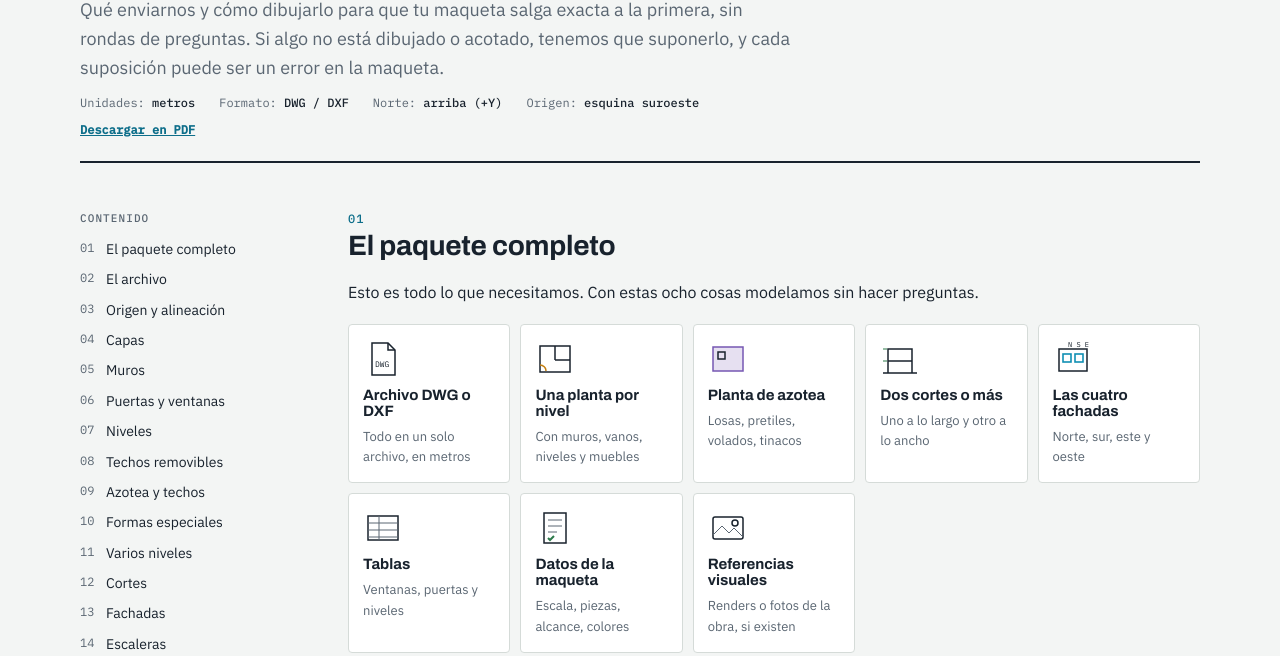
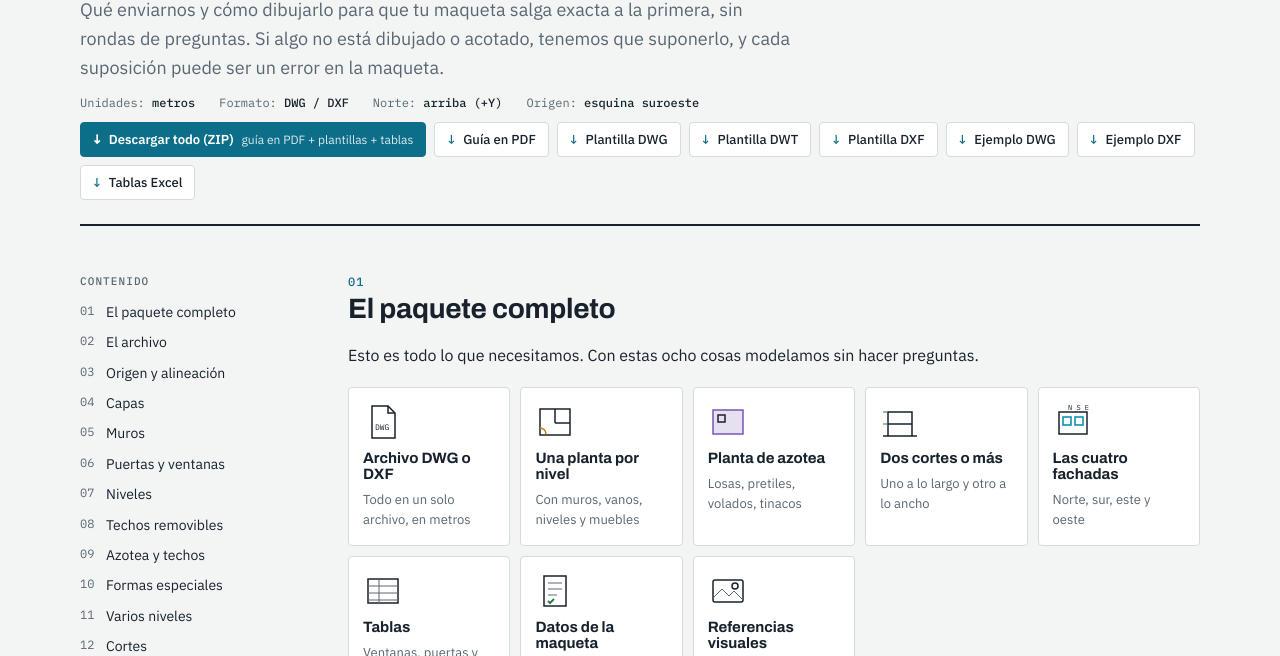
Before and after one commit to MFPC0/guia-planos-maquetas, a plain HTML site: page index.html in a window 1280 px wide. Shown: the part 141-797 px from the top of the page. Drawn offline with Linux system fonts and the light colour scheme.

Commit message:
Barra de descargas, paquete ZIP completo y descarga forzada de DWG/DXF
Co-Authored-By: Claude Opus 5.5 <noreply@anthropic.com>

```diff
--- a/index.html
+++ b/index.html
@@ -49,6 +49,14 @@ h1 { font: 800 clamp(30px, 5vw, 48px)/1.05 var(--font-display); margin: 0; lette
 .lede { max-width: 66ch; margin: 0; font-size: 18px; color: var(--muted); }
 .titleblock { display: flex; flex-wrap: wrap; gap: 8px 24px; font: 12px var(--font-mono); color: var(--muted); }
 .titleblock b { color: var(--ink); font-weight: 500; }
+.downloads { display: flex; flex-wrap: wrap; gap: 8px; }
+.dl { display: inline-flex; align-items: center; gap: 2px 8px; flex-wrap: wrap; padding: 8px 12px; border: 1px solid var(--rule);
+  border-radius: 4px; background: var(--sheet); color: var(--ink); text-decoration: none; font: 500 13px var(--font-body); }
+.dl::before { content: "↓"; font-family: var(--font-mono); color: var(--accent); }
+.dl:hover { border-color: var(--accent); color: var(--accent); }
+.dl.main { background: var(--accent); border-color: var(--accent); color: var(--sheet); font-weight: 600; }
+.dl.main::before { color: var(--sheet); }
+.dl.main small { font-weight: 400; opacity: .85; font-size: 12px; }
 
 nav.toc { position: sticky; top: calc(env(safe-area-inset-top, 0px) + 24px); align-self: start; font-size: 14px;
   max-height: calc(100vh - 48px); overflow-y: auto; }
@@ -188,7 +196,16 @@ a { color: var(--accent); }
     <h1>Guía de planos para maquetas</h1>
     <p class="lede">Qué enviarnos y cómo dibujarlo para que tu maqueta salga exacta a la primera, sin rondas de preguntas. Si algo no está dibujado o acotado, tenemos que suponerlo, y cada suposición puede ser un error en la maqueta.</p>
     <div class="titleblock"><span>Unidades: <b>metros</b></span><span>Formato: <b>DWG / DXF</b></span><span>Norte: <b>arriba (+Y)</b></span><span>Origen: <b>esquina suroeste</b></span></div>
-<div class="titleblock"><a href="Guia_de_planos_para_maquetas.pdf" style="font-weight:600">Descargar en PDF</a></div>
+    <div class="downloads" id="descargas">
+      <a class="dl main" href="https://mfpc0.github.io/guia-planos-maquetas/descargas/Guia_planos_maquetas_paquete_completo.zip" download>Descargar todo (ZIP)<small>guía en PDF + plantillas + tablas</small></a>
+      <a class="dl" href="https://mfpc0.github.io/guia-planos-maquetas/Guia_de_planos_para_maquetas.pdf" download>Guía en PDF</a>
+      <a class="dl" href="https://mfpc0.github.io/guia-planos-maquetas/plantillas/plantilla_maqueta.dwg" download>Plantilla DWG</a>
+      <a class="dl" href="https://mfpc0.github.io/guia-planos-maquetas/plantillas/plantilla_maqueta.dwt" download>Plantilla DWT</a>
+      <a class="dl" href="https://mfpc0.github.io/guia-planos-maquetas/plantillas/plantilla_maqueta.dxf" download>Plantilla DXF</a>
+      <a class="dl" href="https://mfpc0.github.io/guia-planos-maquetas/plantillas/ejemplo_maqueta.dwg" download>Ejemplo DWG</a>
+      <a class="dl" href="https://mfpc0.github.io/guia-planos-maquetas/plantillas/ejemplo_maqueta.dxf" download>Ejemplo DXF</a>
+      <a class="dl" href="https://mfpc0.github.io/guia-planos-maquetas/plantillas/tablas_maqueta.xlsx" download>Tablas Excel</a>
+    </div>
   </header>
 
   <nav class="toc" aria-label="Contenido">
@@ -243,9 +260,9 @@ a { color: var(--accent); }
       <div class="tbl"><table>
         <thead><tr><th>Archivo</th><th>Qué es</th></tr></thead>
         <tbody>
-          <tr><td><a href="https://mfpc0.github.io/guia-planos-maquetas/plantillas/plantilla_maqueta.dwg">plantilla_maqueta.dwg</a> · <a href="https://mfpc0.github.io/guia-planos-maquetas/plantillas/plantilla_maqueta.dwt">.dwt</a> · <a href="https://mfpc0.github.io/guia-planos-maquetas/plantillas/plantilla_maqueta.dxf">.dxf</a></td><td>Dibujo vacío en metros con las 45 capas <code>MQ-</code>, los bloques de ventana, puerta y vano con sus datos, y 18 muebles con su altura. El <code>.dwt</code> sirve como plantilla de AutoCAD para dibujos nuevos</td></tr>
-          <tr><td><a href="https://mfpc0.github.io/guia-planos-maquetas/plantillas/ejemplo_maqueta.dwg">ejemplo_maqueta.dwg</a> · <a href="https://mfpc0.github.io/guia-planos-maquetas/plantillas/ejemplo_maqueta.dxf">.dxf</a></td><td>Una casa pequeña dibujada exactamente como pide esta guía. Ábrela para ver cómo queda cada cosa</td></tr>
-          <tr><td><a href="https://mfpc0.github.io/guia-planos-maquetas/plantillas/tablas_maqueta.xlsx">tablas_maqueta.xlsx</a></td><td>Todas las tablas (ventanas, puertas, niveles, mobiliario, acabados, elementos especiales), los valores por defecto y los datos de la maqueta, con listas de opciones</td></tr>
+          <tr><td><a href="https://mfpc0.github.io/guia-planos-maquetas/plantillas/plantilla_maqueta.dwg" download>plantilla_maqueta.dwg</a> · <a href="https://mfpc0.github.io/guia-planos-maquetas/plantillas/plantilla_maqueta.dwt" download>.dwt</a> · <a href="https://mfpc0.github.io/guia-planos-maquetas/plantillas/plantilla_maqueta.dxf" download>.dxf</a></td><td>Dibujo vacío en metros con las 45 capas <code>MQ-</code>, los bloques de ventana, puerta y vano con sus datos, y 18 muebles con su altura. El <code>.dwt</code> sirve como plantilla de AutoCAD para dibujos nuevos</td></tr>
+          <tr><td><a href="https://mfpc0.github.io/guia-planos-maquetas/plantillas/ejemplo_maqueta.dwg" download>ejemplo_maqueta.dwg</a> · <a href="https://mfpc0.github.io/guia-planos-maquetas/plantillas/ejemplo_maqueta.dxf" download>.dxf</a></td><td>Una casa pequeña dibujada exactamente como pide esta guía. Ábrela para ver cómo queda cada cosa</td></tr>
+          <tr><td><a href="https://mfpc0.github.io/guia-planos-maquetas/plantillas/tablas_maqueta.xlsx" download>tablas_maqueta.xlsx</a></td><td>Todas las tablas (ventanas, puertas, niveles, mobiliario, acabados, elementos especiales), los valores por defecto y los datos de la maqueta, con listas de opciones</td></tr>
         </tbody>
       </table></div>
     </section>
```
Also changed, not shown: 3 other files.
